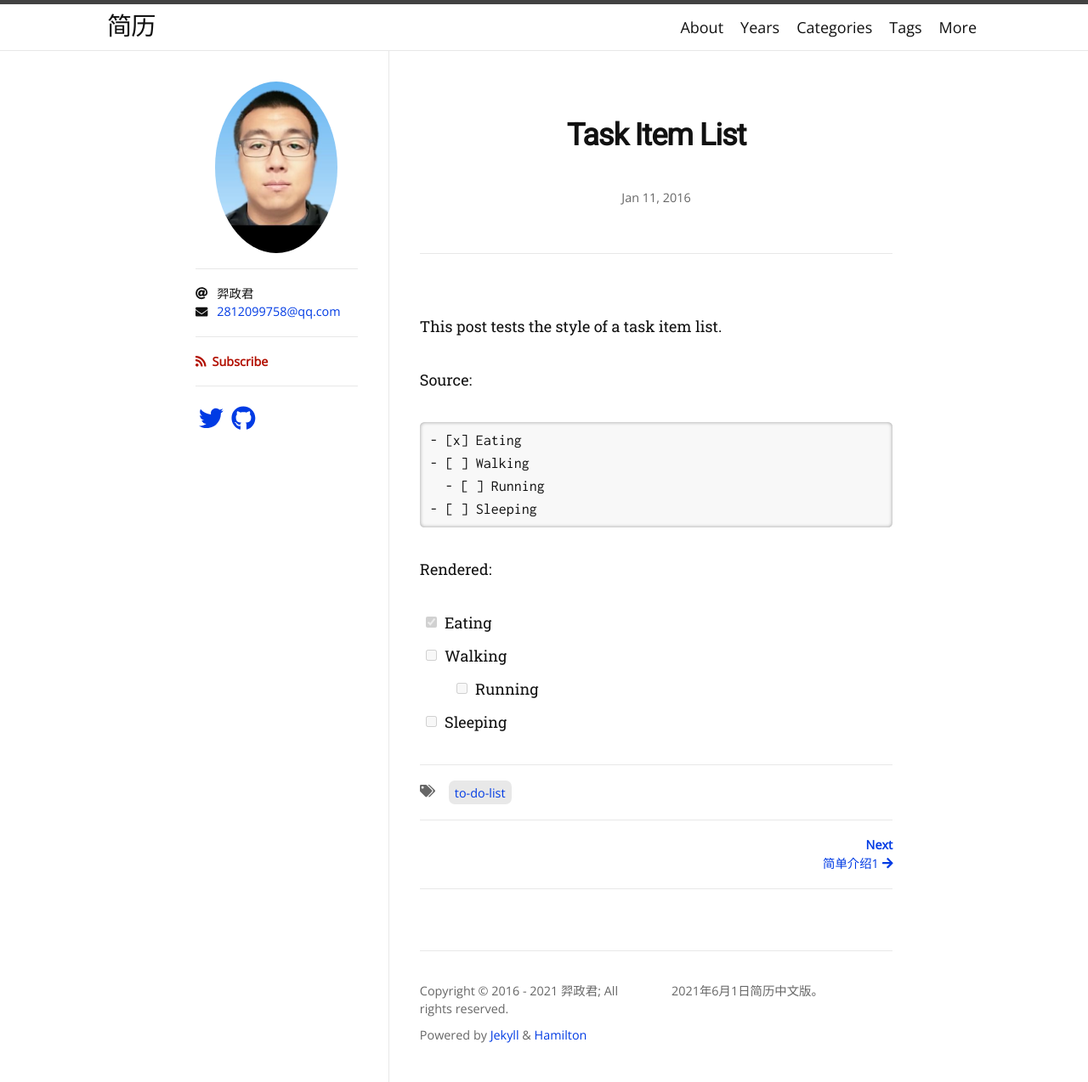
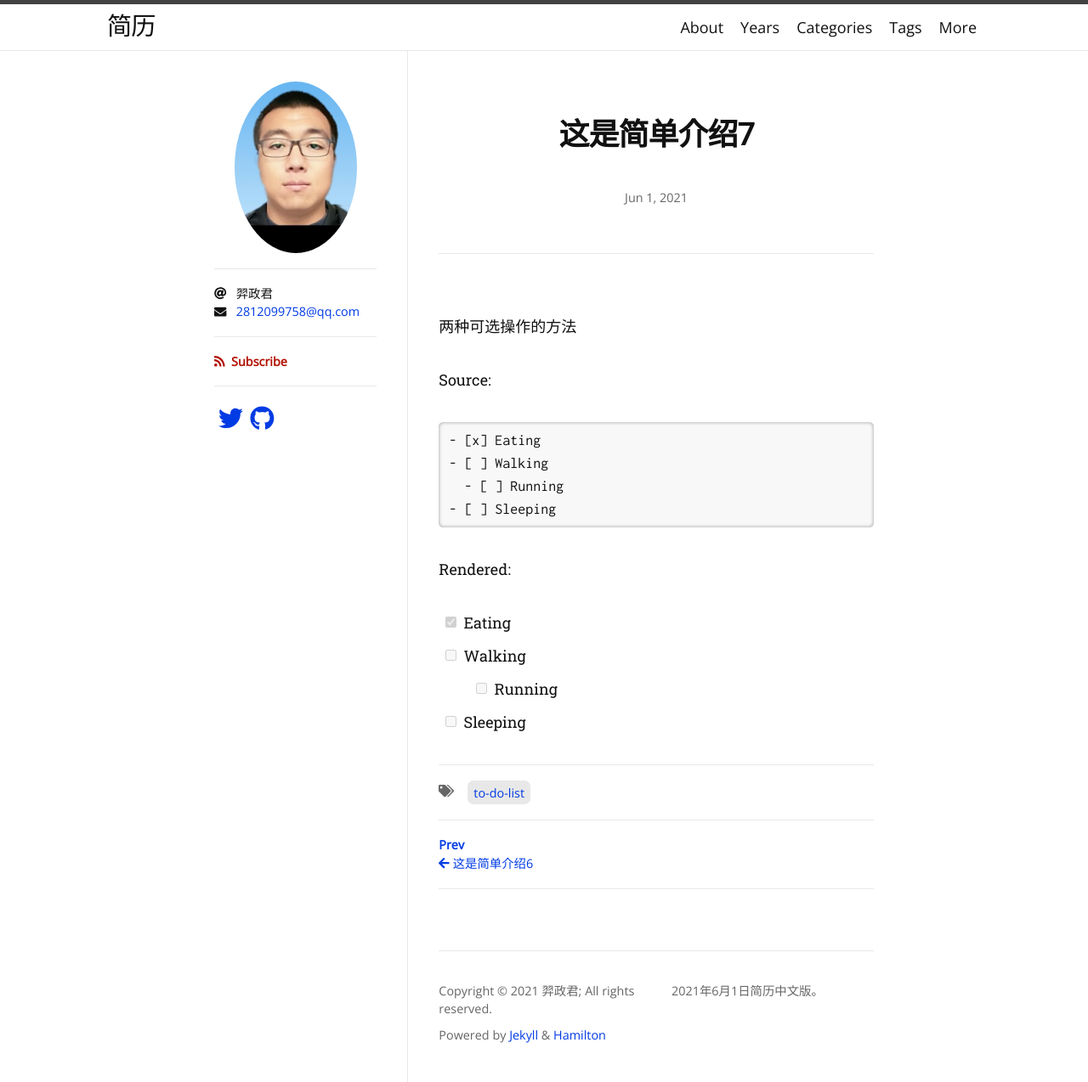
Before and after one commit to guohuanguohuan/helloyizhengjun.github.io, a Jekyll site: the page built from _posts/2021-06-01-简单介绍7.md, in a window 1280 px wide. Shown: the whole page at 85% size. Built offline with Jekyll 4.4.1, drawn with Linux system fonts in a browser that asks for light colours; nearby versions of some CDN libraries; some web fonts are replaced.

Commit message:
Update and rename 2016-01-11-task-item-list.md to 2021-06-01-简单介绍7.md

```diff
--- a/_posts/2016-01-11-task-item-list.md
+++ b/_posts/2021-06-01-简单介绍7.md
@@ -1,10 +1,10 @@
 ---
 layout: post
-title: Task Item List
+title: 这是简单介绍7
 tags: [to-do list]
 ---
 
-This post tests the style of a task item list.
+两种可选操作的方法
 
 Source:
 
```
